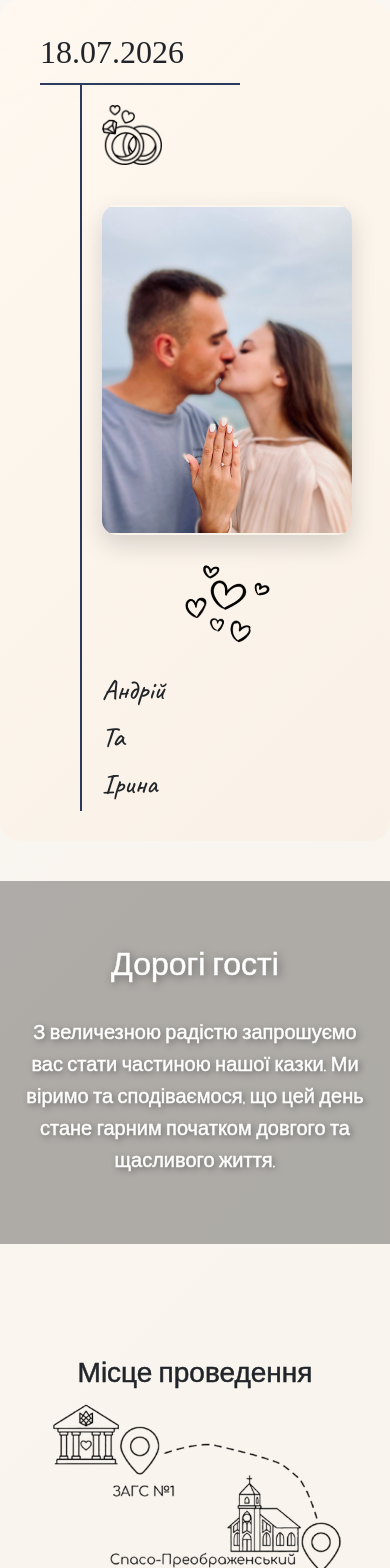
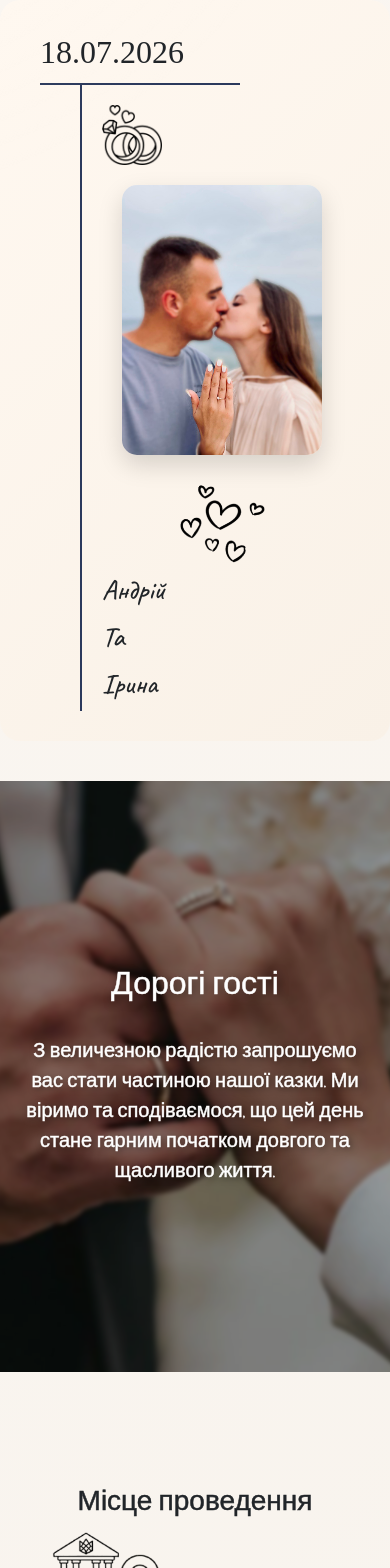
Before and after one commit to AndrewT003/site-wedding, a React (Create React App) app in the folder frontend/: page / in a window 390 px wide. Shown: the top 1568 px of the page. Built offline with nearby package versions, Linux system fonts and the light colour scheme; a web font is replaced by a local one.

Commit message:
Fix background image on mobile for visitors section

```diff
--- a/frontend/src/static/style/main_photo.css
+++ b/frontend/src/static/style/main_photo.css
@@ -143,14 +143,13 @@
         display: flex;
         flex-direction: column;
         align-items: center;
-        margin: 20px 0;
-        padding: 0;
+        padding-left: 20px;
     }
 
     .mobile_main_photo {
-        width: 250px;
-        height: 330px;
-        object-fit: contain;
+        width: 200px;
+        height: 270px;
+        object-fit: cover;
     }
 
     .mobile_heart_photo {
--- a/frontend/src/static/style/visitors_text.css
+++ b/frontend/src/static/style/visitors_text.css
@@ -83,8 +83,15 @@
 /* Мобільна адаптація */
 @media(max-width:800px){
     .visitors_parallax_section {
-        min-height: auto;
-        background-attachment: scroll; /* На мобільних fixed може працювати нестабільно */
+        min-height: 70vh;
+    }
+
+    /* Вимикаємо fixed на мобільних */
+    .visitors_parallax_section::after {
+        background-attachment: scroll;
+        background-position: center center;
+        background-size: cover;
+        filter: blur(2px);
     }
 
     .visitors_text {
@@ -97,5 +104,6 @@
 
     .visitors_text h2 {
         font-size: 20px;
+        line-height: 1.5;
     }
 }
```
Also changed, not shown: 2 other files (tests, documents, lock files or other folders).
